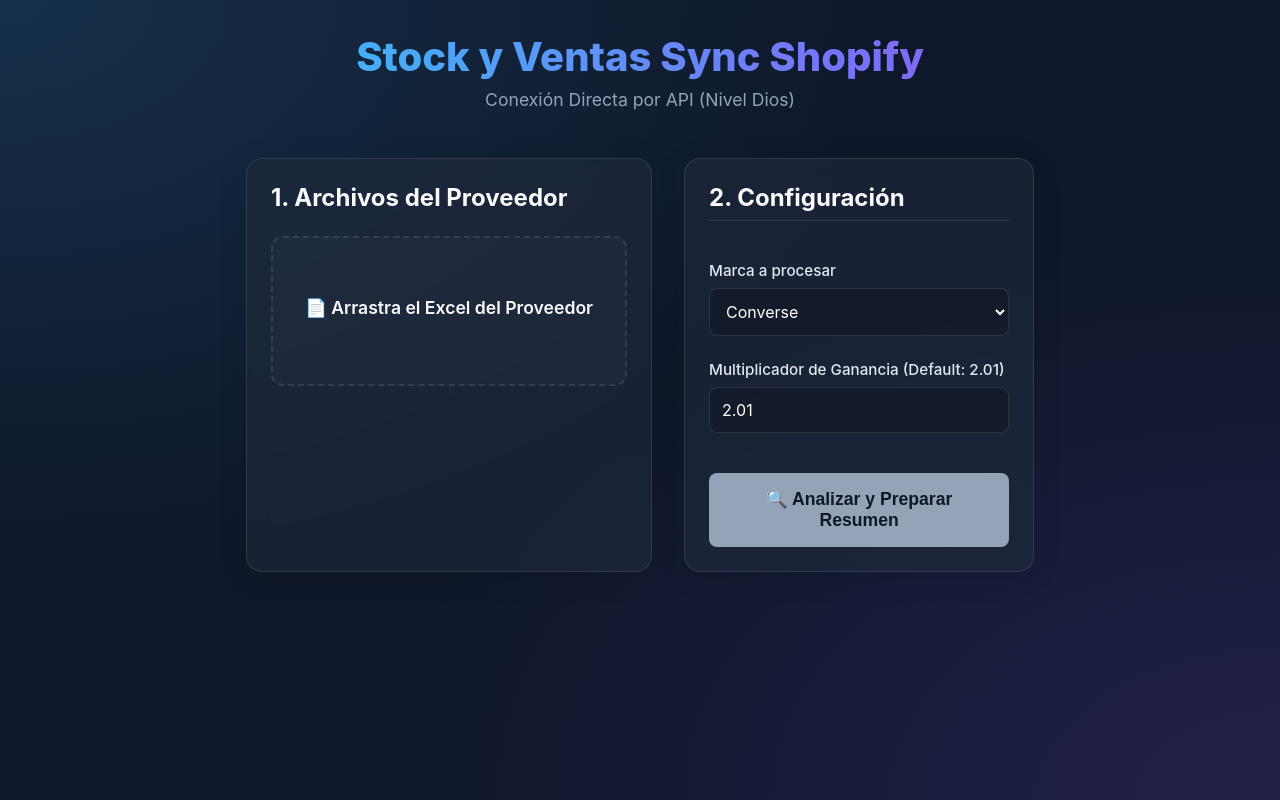
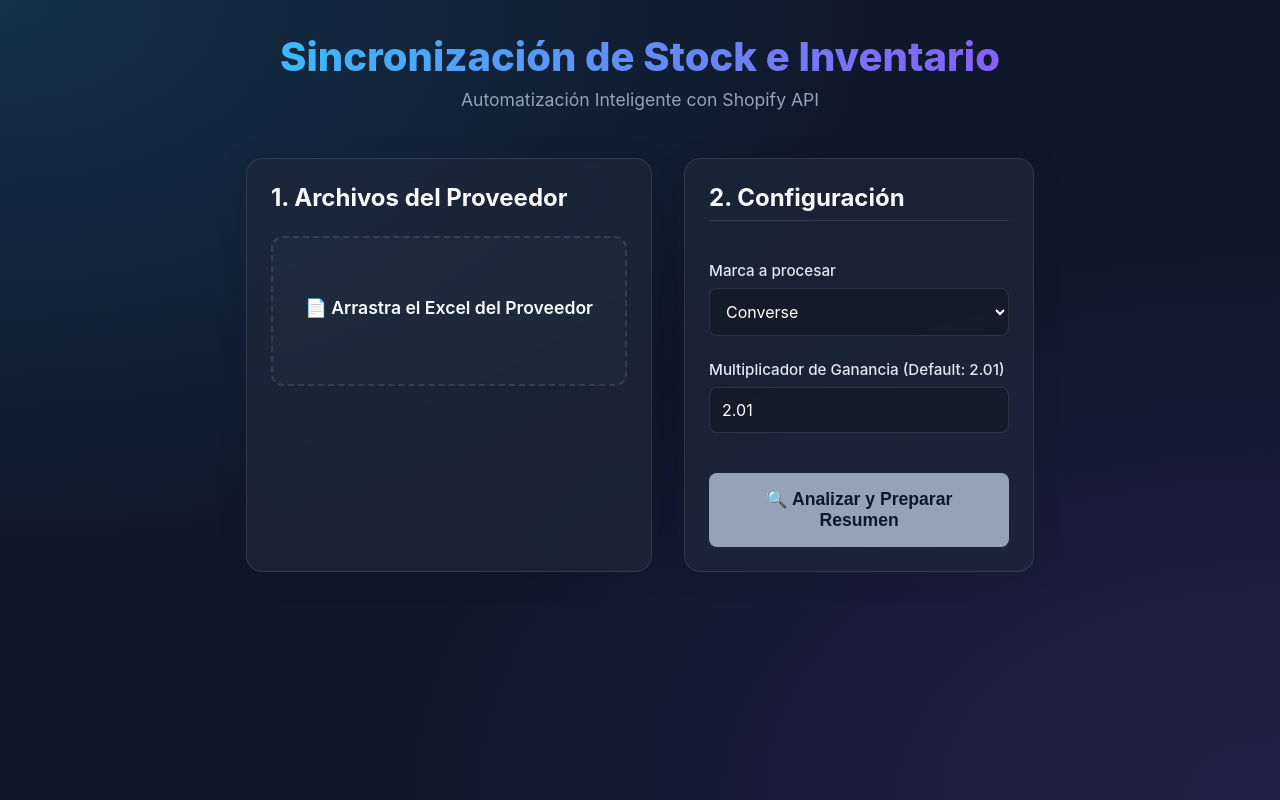
Before and after one commit to wandalemma-dot/smart-sync-shopify, a React (Vite) app: page / in a window 1280 px wide. Built offline with nearby package versions, Linux system fonts and the light colour scheme.

Commit message:
chore: update app title

```diff
--- a/src/App.tsx
+++ b/src/App.tsx
@@ -107,8 +107,8 @@ export default function App() {
   return (
     <div className="app-container">
       <header>
-        <h1>Stock y Ventas Sync Shopify</h1>
-        <p className="subtitle">Conexión Directa por API (Nivel Dios)</p>
+        <h1>Sincronización de Stock e Inventario</h1>
+        <p className="subtitle">Automatización Inteligente con Shopify API</p>
       </header>
 
       {!previewReady ? (
```
